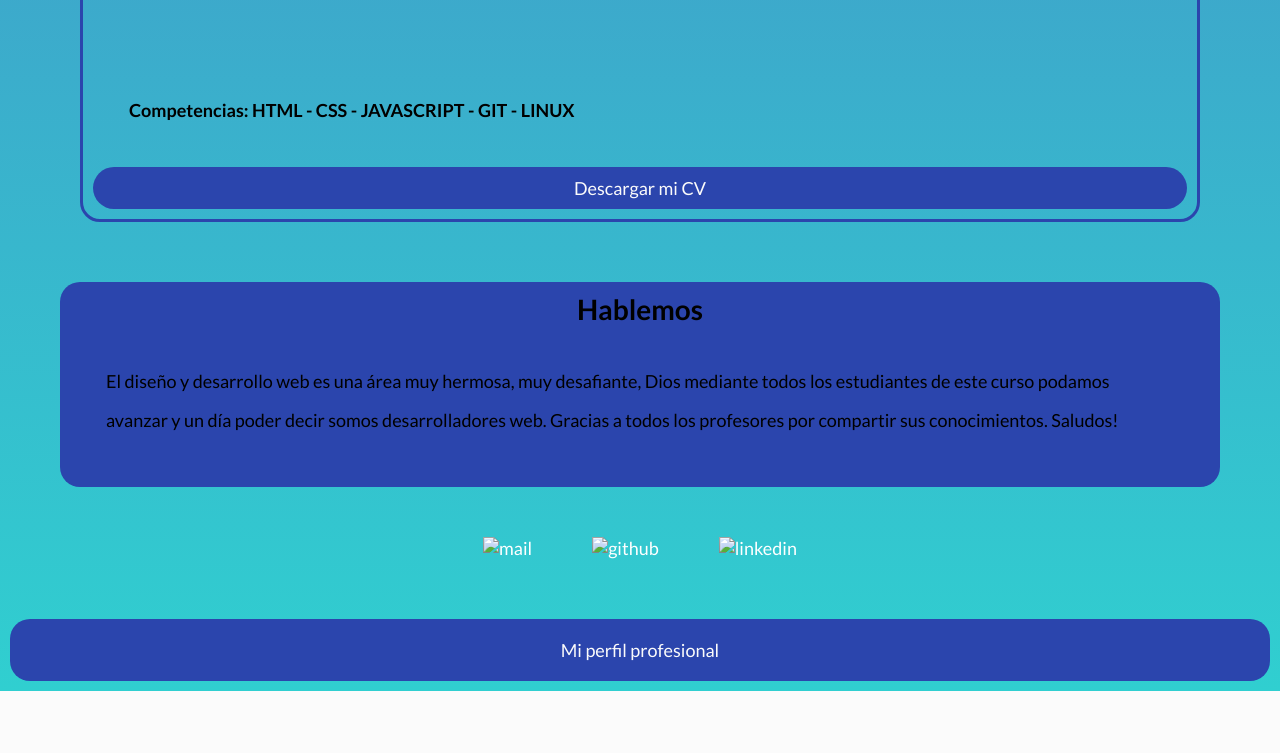
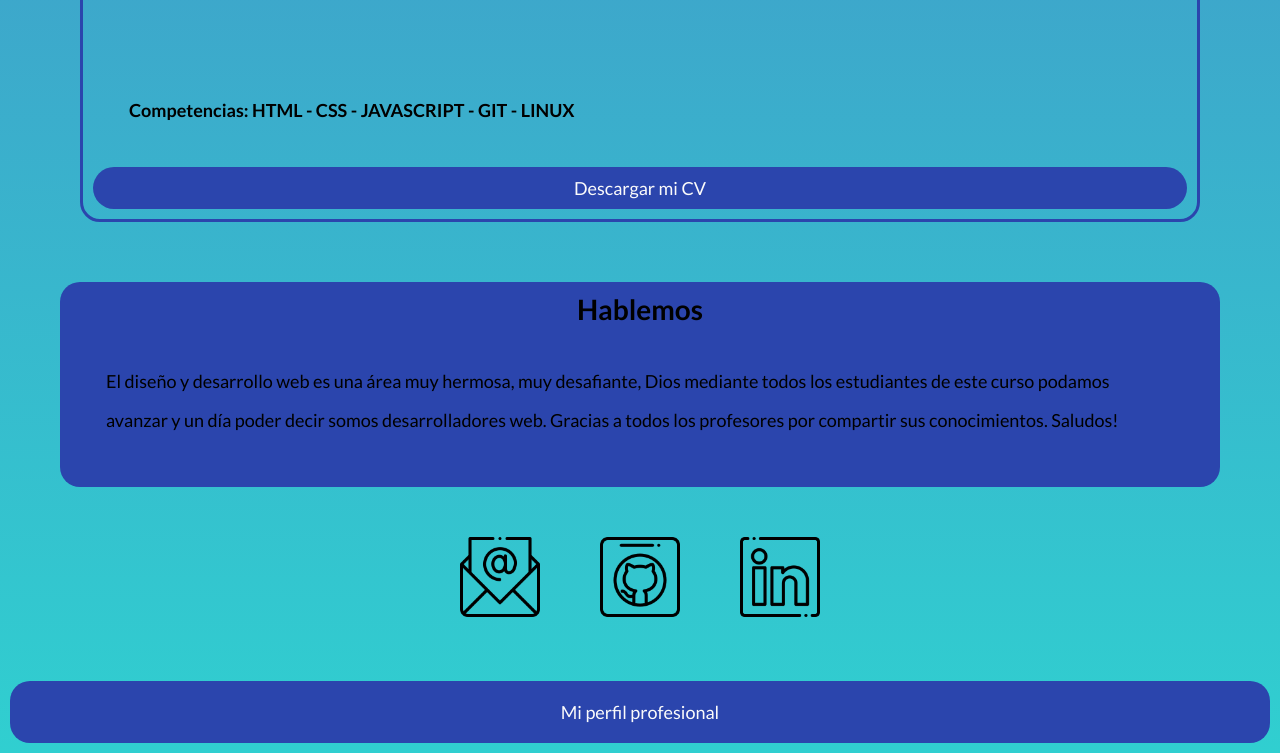
Before and after one commit to LUIS-TORRELLAS/proyecto-1, a plain HTML site: page index.html in a window 1280 px wide. Shown: the part 938-1691 px from the top of the page. Before the commit the page ends 1629 px from the top, so only its background shows below. Drawn offline with nearby package versions, Linux system fonts and the light colour scheme; the site is published under a folder, as on GitHub Pages, so addresses that start at the root find nothing.

Commit message:
Correccion2

```diff
--- a/index.html
+++ b/index.html
@@ -41,7 +41,7 @@
                 <p> <strong> Competencias:  HTML - CSS - JAVASCRIPT - GIT - LINUX </strong></p>
             </article>
             <!-- Usando el atributo download se logra descargar el CV en PDF -->
-            <a href="cv/cv.pdf" class="boton-cv" download=""> Descargar mi CV</a>
+            <a href="cv.pdf" class="boton-cv" download=""> Descargar mi CV</a>
 
         </section>
 
@@ -59,9 +59,9 @@
             </article>
 
             <ul>
-                <li> <a href="mailto:luistorrellas.col@gmail.com">  <img src="/img/mail.png" alt="mail" class="mail"> </a>  </li>
-                <li> <a href="/">  <img src="/img/github.png" alt="github" class="github"> </a>      </li>
-                <li> <a href="/">  <img src="/img/linkedin.png" alt="linkedin" class="linkedin"> </a>  </li>
+                <li> <a href="mailto:luistorrellas.col@gmail.com">  <img src="img/mail.png" alt="mail" class="mail"> </a>  </li>
+                <li> <a href="/">  <img src="img/github.png" alt="github" class="github"> </a>      </li>
+                <li> <a href="/">  <img src="img/linkedin.png" alt="linkedin" class="linkedin"> </a>  </li>
             </ul>
 
         </section>
```
